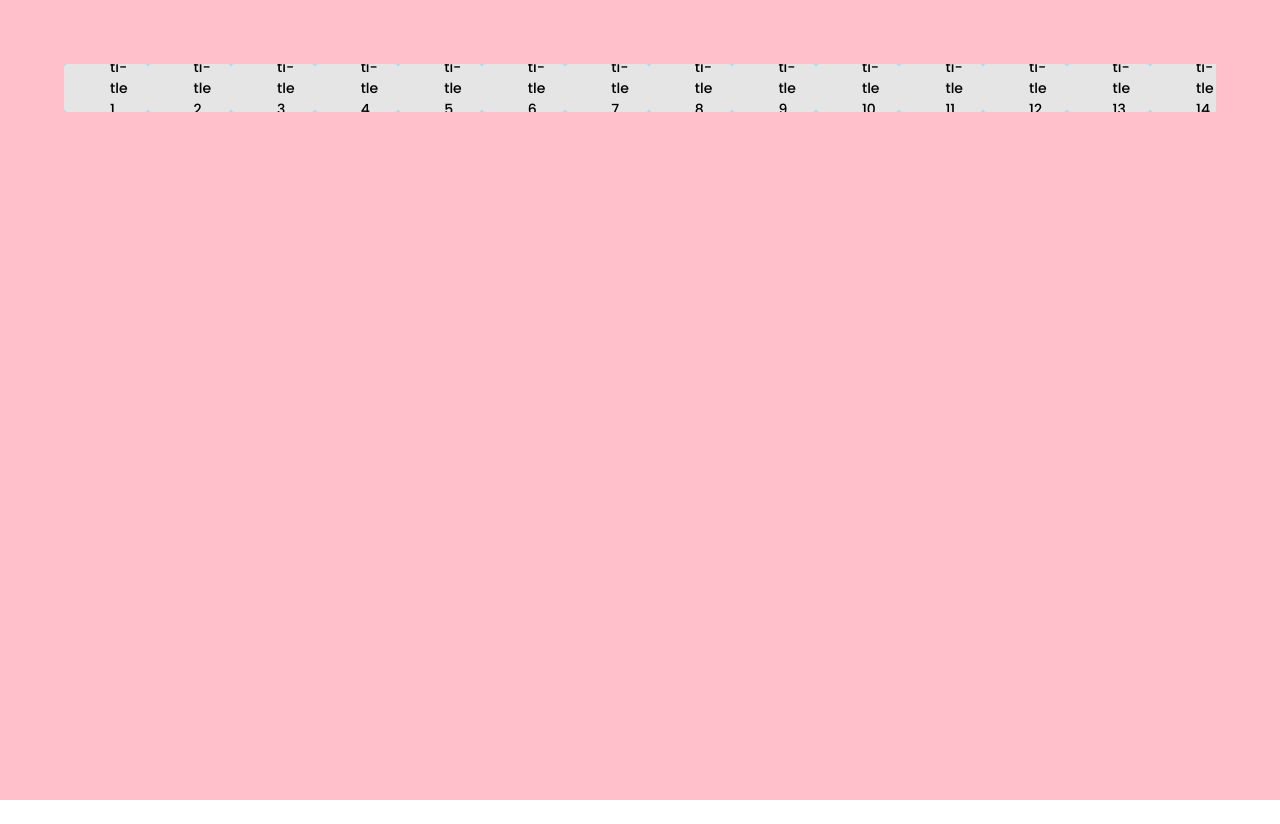
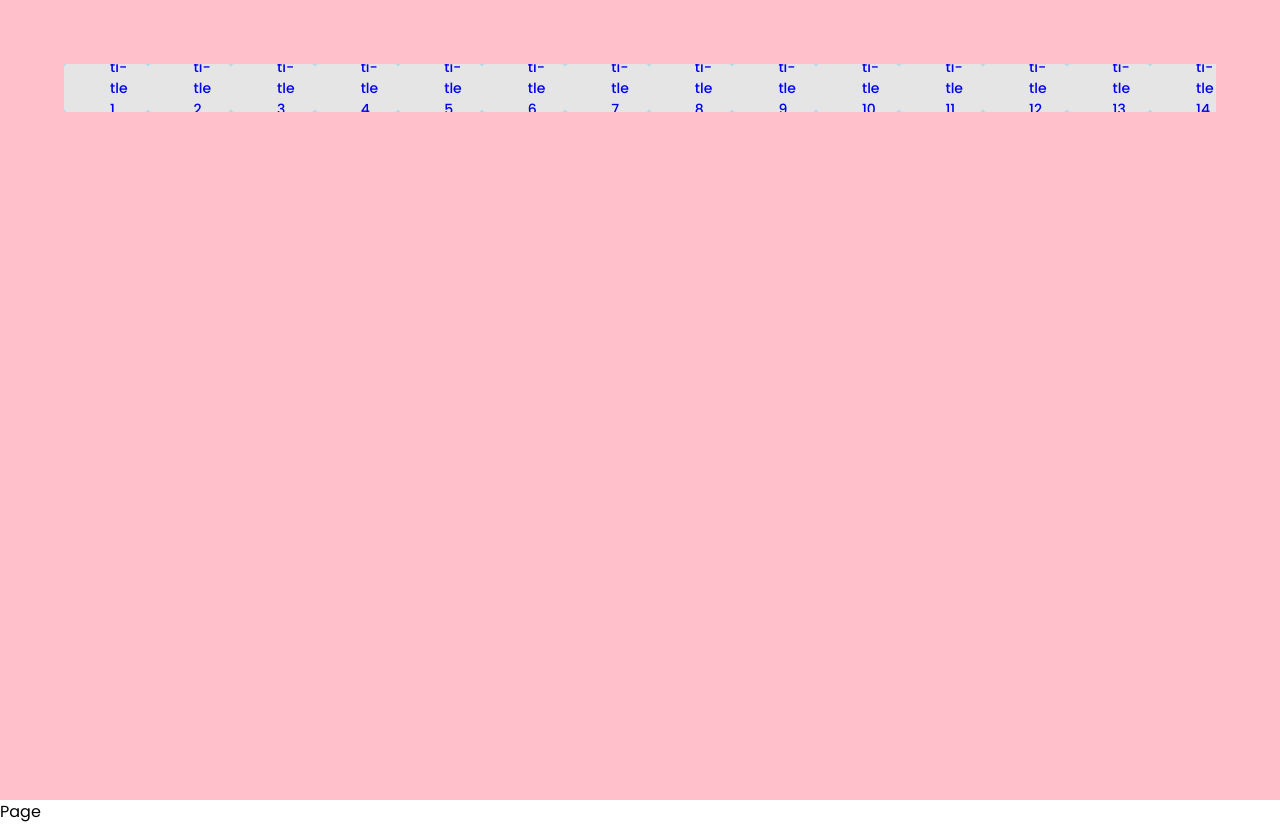
Before and after one commit to ivantelizhenko/insiders__test2, a React (Vite) app: page /app in a window 1280 px wide. Before the commit the page ends 800 px from the top, so only its background shows below. Built offline with nearby package versions, Linux system fonts and the light colour scheme.

Commit message:
показується у посиланні

```diff
--- a/src/App.tsx
+++ b/src/App.tsx
@@ -1,13 +1,21 @@
 import { BrowserRouter, Navigate, Route, Routes } from 'react-router';
 import PageNotFound from './pages/PageNotFound';
+import Navigation from './pages/Navigation';
+import { useTabs } from './store/TabsContext';
 import Page from './pages/Page';
 
 function App() {
+  const { tabs } = useTabs();
+
   return (
     <BrowserRouter>
       <Routes>
         <Route index element={<Navigate replace to="/app" />} />
-        <Route path="/app" element={<Page />} />
+        <Route path="/app" element={<Navigation />}>
+          {tabs.map(tab => (
+            <Route key={tab.id} path={tab.id as string} element={<Page />} />
+          ))}
+        </Route>
         <Route path="*" element={<PageNotFound />} />
       </Routes>
     </BrowserRouter>
--- a/src/pages/Draggable.tsx
+++ b/src/pages/Draggable.tsx
@@ -3,8 +3,9 @@ import { useSortable } from '@dnd-kit/sortable';
 import { ReactNode } from 'react';
 import styled from 'styled-components';
 import { useTabs } from '../store/TabsContext';
+import { Link } from 'react-router';
 
-const Wrapper = styled.div`
+const Wrapper = styled(Link)`
   padding: 16px 20px 16px 46px;
   border-radius: 4px;
   height: 48px;
@@ -78,12 +79,22 @@ function Draggable({
     : undefined;
 
   function handleDeleteTab() {
-    console.log('click');
     removeTab(id);
   }
 
+  function handleOpenPage() {
+    console.log('open');
+  }
+
   return (
-    <Wrapper ref={setNodeRef} style={style} {...listeners} {...attributes}>
+    <Wrapper
+      ref={setNodeRef}
+      style={style}
+      {...listeners}
+      {...attributes}
+      onClick={handleOpenPage}
+      to={`${id}`}
+    >
       <p>{children}</p>
       <ButtonClose data-drag-ignore onClick={handleDeleteTab}>
         ×
--- /dev/null
+++ b/src/pages/Navigation.tsx
@@ -0,0 +1,90 @@
+import {
+  DndContext,
+  DragEndEvent,
+  DragOverlay,
+  DragStartEvent,
+  PointerSensor,
+  useSensor,
+  useSensors,
+} from '@dnd-kit/core';
+import { restrictToHorizontalAxis } from '@dnd-kit/modifiers';
+import {
+  arrayMove,
+  rectSwappingStrategy,
+  SortableContext,
+} from '@dnd-kit/sortable';
+
+import styled from 'styled-components';
+import Droppable from './Droppable';
+import Draggable from './Draggable';
+import { useTabs } from '../store/TabsContext';
+import Page from './Page';
+
+const StyledNavigation = styled.div`
+  padding: 6.4rem;
+  background: pink;
+  height: 100%;
+  max-width: 100%;
+`;
+
+function Navigation() {
+  const { tabs, activeId, setActiveId, removeActiveId, setTabs } = useTabs();
+  const sensors = useSensors(
+    useSensor(PointerSensor, {
+      activationConstraint: {
+        distance: 10,
+      },
+    })
+  );
+
+  function handleDragStart(event: DragStartEvent) {
+    setActiveId(event.active.id);
+  }
+
+  function handleDragEnd(event: DragEndEvent) {
+    const { active, over } = event;
+    removeActiveId();
+
+    if (over && active.id !== over.id) {
+      const activeTab = tabs.find(tab => tab.id === active.id);
+      const overTab = tabs.find(tab => tab.id === over.id);
+      const oldIndex = tabs.indexOf(activeTab!);
+      const newIndex = tabs.indexOf(overTab!);
+      setTabs(arrayMove(tabs, oldIndex, newIndex));
+    }
+  }
+
+  return (
+    <>
+      <StyledNavigation>
+        <DndContext
+          onDragEnd={handleDragEnd}
+          onDragStart={handleDragStart}
+          modifiers={[restrictToHorizontalAxis]}
+          sensors={sensors}
+        >
+          <SortableContext items={tabs} strategy={rectSwappingStrategy}>
+            <Droppable>
+              {tabs.map(tab => (
+                <Draggable id={tab.id} key={tab.id}>
+                  {tab.title}
+                </Draggable>
+              ))}
+            </Droppable>
+          </SortableContext>
+
+          <DragOverlay>
+            {activeId ? (
+              <Draggable id={activeId} key={activeId}>
+                {tabs.find(tab => tab.id === activeId)?.title}
+              </Draggable>
+            ) : null}
+          </DragOverlay>
+        </DndContext>
+      </StyledNavigation>
+      <Page />
+    </>
+  );
+}
+
+export default Navigation;
--- a/src/pages/Page.tsx
+++ b/src/pages/Page.tsx
@@ -1,86 +1,5 @@
-import {
-  DndContext,
-  DragEndEvent,
-  DragOverlay,
-  DragStartEvent,
-  PointerSensor,
-  useSensor,
-  useSensors,
-} from '@dnd-kit/core';
-import { restrictToHorizontalAxis } from '@dnd-kit/modifiers';
-import {
-  arrayMove,
-  rectSwappingStrategy,
-  SortableContext,
-} from '@dnd-kit/sortable';
-
-import styled from 'styled-components';
-import Droppable from './Droppable';
-import Draggable from './Draggable';
-import { useTabs } from '../store/TabsContext';
-
-const StyledPage = styled.div`
-  padding: 6.4rem;
-  background: pink;
-  height: 100%;
-  max-width: 100%;
-`;
-
 function Page() {
-  const { tabs, activeId, setActiveId, removeActiveId, setTabs } = useTabs();
-  const sensors = useSensors(
-    useSensor(PointerSensor, {
-      activationConstraint: {
-        distance: 10,
-      },
-    })
-  );
-
-  function handleDragStart(event: DragStartEvent) {
-    setActiveId(event.active.id);
-  }
-
-  function handleDragEnd(event: DragEndEvent) {
-    const { active, over } = event;
-    removeActiveId();
-
-    if (over && active.id !== over.id) {
-      const activeTab = tabs.find(tab => tab.id === active.id);
-      const overTab = tabs.find(tab => tab.id === over.id);
-      const oldIndex = tabs.indexOf(activeTab!);
-      const newIndex = tabs.indexOf(overTab!);
-      setTabs(arrayMove(tabs, oldIndex, newIndex));
-    }
-  }
-
-  return (
-    <StyledPage>
-      <DndContext
-        onDragEnd={handleDragEnd}
-        onDragStart={handleDragStart}
-        modifiers={[restrictToHorizontalAxis]}
-        sensors={sensors}
-      >
-        <SortableContext items={tabs} strategy={rectSwappingStrategy}>
-          <Droppable>
-            {tabs.map(tab => (
-              <Draggable id={tab.id} key={tab.id}>
-                {tab.title}
-              </Draggable>
-            ))}
-          </Droppable>
-        </SortableContext>
-
-        <DragOverlay>
-          {activeId ? (
-            <Draggable id={activeId} key={activeId}>
-              {tabs.find(tab => tab.id === activeId)?.title}
-            </Draggable>
-          ) : null}
-        </DragOverlay>
-      </DndContext>
-    </StyledPage>
-  );
+  return <div>Page</div>;
 }
 
 export default Page;
```
Also changed, not shown: 1 other file (tests, documents, lock files or other folders).
